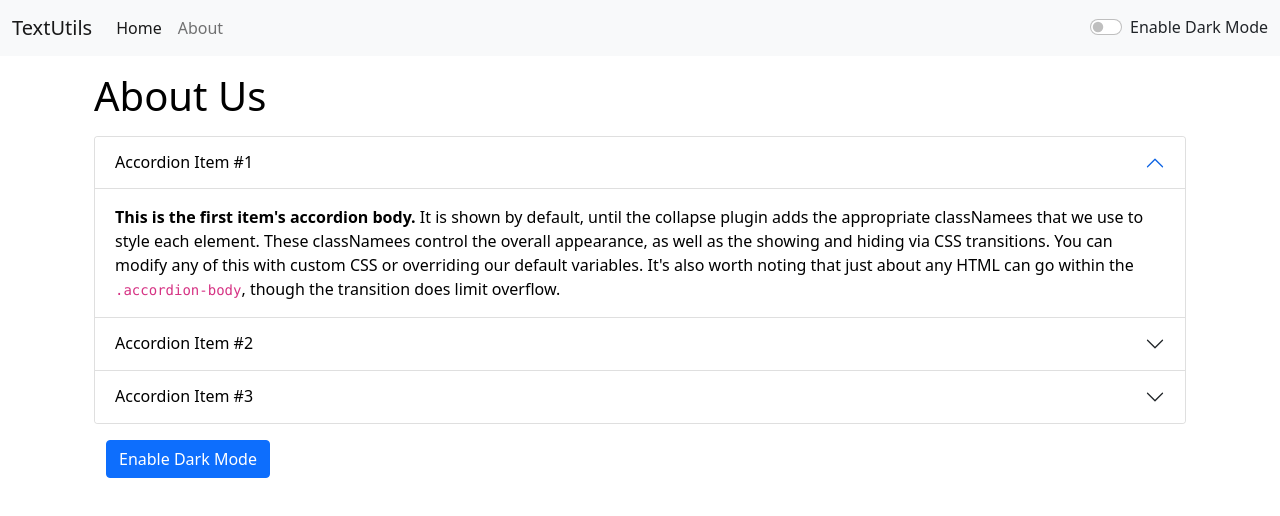
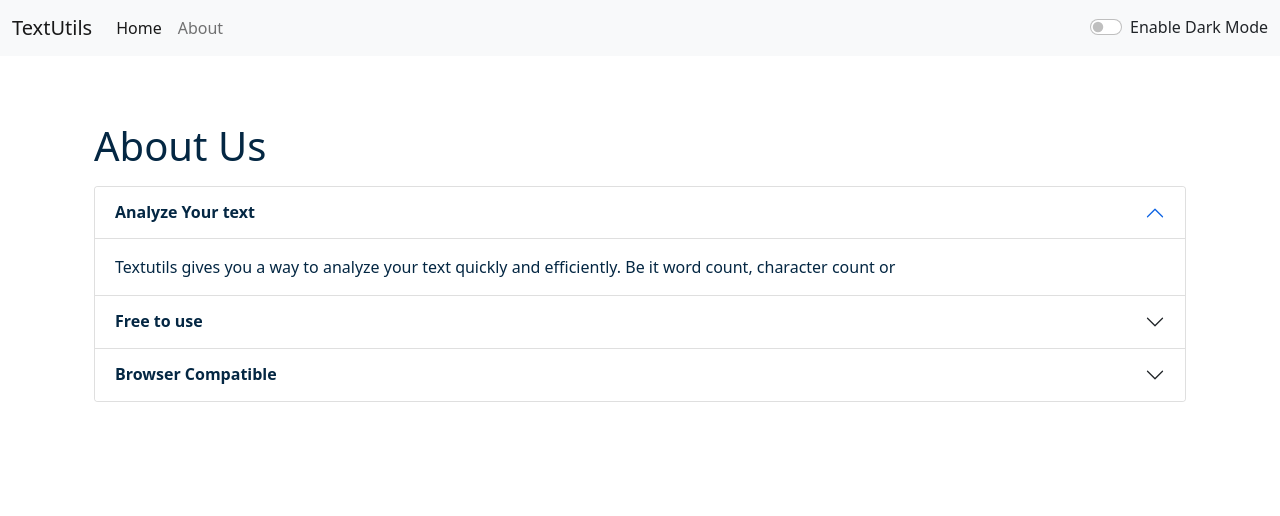
Before and after one commit to vivekdobariya/Textutils-React, a React (Create React App) app: page /about in a window 1280 px wide. Shown: the top 516 px of the page. Built offline with nearby package versions, Linux system fonts and the light colour scheme.

Commit message:
all chages

```diff
--- a/public/index.html
+++ b/public/index.html
@@ -1,26 +1,35 @@
 <!DOCTYPE html>
 <html lang="en">
-
   <head>
     <meta charset="utf-8" />
     <link rel="icon" href="%PUBLIC_URL%/favicon.ico" />
     <meta name="viewport" content="width=device-width, initial-scale=1" />
     <meta name="theme-color" content="#000000" />
-  <meta name="description"
-    content="TextUtils is a utility which can be used to manipulates your text in the way you want." />
+    <meta
+      name="description"
+      content="TextUtils is a word counter and a character counting utility which can be used to manipulate your text in the way you want. You can remove extra spaces, copy the manipulated text as well as convert your text from Uppercase to lowercase and lowercase to Uppercase"
+    />
     <link rel="apple-touch-icon" href="%PUBLIC_URL%/favicon-16x16.png" />
     <link rel="manifest" href="%PUBLIC_URL%/manifest.json" />
-  <link href="https://cdn.jsdelivr.net/npm/bootstrap@5.1.3/dist/css/bootstrap.min.css" rel="stylesheet"
-    integrity="sha384-1BmE4kWBq78iYhFldvKuhfTAU6auU8tT94WrHftjDbrCEXSU1oBoqyl2QvZ6jIW3" crossorigin="anonymous" />
-  <title>TextUtils - Home</title>
+    <link
+      href="https://cdn.jsdelivr.net/npm/bootstrap@5.1.3/dist/css/bootstrap.min.css"
+      rel="stylesheet"
+      integrity="sha384-1BmE4kWBq78iYhFldvKuhfTAU6auU8tT94WrHftjDbrCEXSU1oBoqyl2QvZ6jIW3"
+      crossorigin="anonymous"
+    />
+    <title>
+      TextUtils - Word counter | character counter | lowercase to uppercase |
+      uppercase to lowercase
+    </title>
   </head>
 
   <body>
     <noscript>You need to enable JavaScript to run this app.</noscript>
     <div id="root"></div>
-  <script src="https://cdn.jsdelivr.net/npm/bootstrap@5.1.3/dist/js/bootstrap.bundle.min.js"
+    <script
+      src="https://cdn.jsdelivr.net/npm/bootstrap@5.1.3/dist/js/bootstrap.bundle.min.js"
       integrity="sha384-ka7Sk0Gln4gmtz2MlQnikT1wXgYsOg+OMhuP+IlRH9sENBO0LRn5q+8nbTov4+1p"
-    crossorigin="anonymous"></script>
+      crossorigin="anonymous"
+    ></script>
   </body>
-
 </html>
--- a/src/App.js
+++ b/src/App.js
@@ -30,7 +30,7 @@ function App() {
       setmode("dark")
       document.body.style.backgroundColor = "#042743";
       showAlert("Dark mode has been enabled", "success");
-      document.title = "TextUtils - Dark Mode";
+      // document.title = "TextUtils - Dark Mode";
       // setInterval(()=>{
       //   document.title = "TextUtils - Amazing"
       // }, 2000);
@@ -44,7 +44,7 @@ function App() {
       setmode("light")
       document.body.style.backgroundColor = "white";
       showAlert("Light mode has been enabled", "success");
-      document.title = "TextUtils - Light Mode"
+      // document.title = "TextUtils - Light Mode"
 
     }
   }
@@ -57,13 +57,13 @@ function App() {
         <Alert alert={alert} />
         <div className="container my-3">
           <Routes>
-             {/* /users --->Component -1
+            {/* /users --->Component -1
                  /users/home  --->Component -2 */}
             <Route exact path="/about"
-              element={<About />}>
+              element={<About mode={mode} />}>
             </Route>
             <Route exact path="/"
-              element={<TextForm showAlert={showAlert} heading="Enter the Text to Analyze below" mode={mode} />}>
+              element={<TextForm showAlert={showAlert} heading="Try TextUtils - word counter, character counter, remove extra spaces" mode={mode} />}>
             </Route>
           </Routes>
         </div>
--- a/src/components/About.js
+++ b/src/components/About.js
@@ -1,76 +1,58 @@
-import React, { useState } from 'react'
+import React from 'react'
 
-export default function About() {
+export default function About(props) {
 
-    const [myStyle, setMyStyle] = useState({
-        color: "black",
-        backgroundColor: "white"
-    })
+    // const [myStyle, setMyStyle] = useState({
+    //     color: "black",
+    //     backgroundColor: "white"
+    // })
 
-    const [btnText, setBtnText] = useState("Enable Dark Mode")
-
-    const toggleStyle = () => {
-        if (myStyle.color === "black") {
-            setMyStyle({
-                color: "white",
-                backgroundColor: "black",
-                border: "1px solid white"
-            })
-            setBtnText("Enable Light Mode")
-        }
-        else {
-            setMyStyle({
-                color: "black",
-                backgroundColor: "white"
-            })
-            setBtnText("Enable Dark Mode")
-        }
+    let myStyle = {
+        color: props.mode === 'dark' ? 'white' : '#042743',
+        backgroundColor: props.mode === 'dark' ? 'rgb(36 74 104)' : 'white',
     }
 
     return (
-        <div className="container" style={myStyle}>
-            <h1 className="my-3">About Us</h1>
+        <div className="container">
+            <h1 className="my-3" style={{ color: props.mode === 'dark' ? 'white' : '#042743' }} >About Us</h1>
             <div className="accordion" id="accordionExample">
                 <div className="accordion-item">
                     <h2 className="accordion-header" id="headingOne">
                         <button className="accordion-button" type="button" style={myStyle} data-bs-toggle="collapse" data-bs-target="#collapseOne" aria-expanded="true" aria-controls="collapseOne">
-                            Accordion Item #1
+                            <strong>Analyze Your text </strong>
                         </button>
                     </h2>
                     <div id="collapseOne" className="accordion-collapse collapse show" aria-labelledby="headingOne" data-bs-parent="#accordionExample">
                         <div className="accordion-body" style={myStyle}>
-                            <strong>This is the first item's accordion body.</strong> It is shown by default, until the collapse plugin adds the appropriate classNamees that we use to style each element. These classNamees control the overall appearance, as well as the showing and hiding via CSS transitions. You can modify any of this with custom CSS or overriding our default variables. It's also worth noting that just about any HTML can go within the <code>.accordion-body</code>, though the transition does limit overflow.
+                            Textutils gives you a way to analyze your text quickly and efficiently. Be it word count, character count or
                         </div>
                     </div>
                 </div>
                 <div className="accordion-item">
                     <h2 className="accordion-header" id="headingTwo">
                         <button className="accordion-button collapsed" type="button" style={myStyle} data-bs-toggle="collapse" data-bs-target="#collapseTwo" aria-expanded="false" aria-controls="collapseTwo">
-                            Accordion Item #2
+                            <strong>Free to use </strong>
                         </button>
                     </h2>
                     <div id="collapseTwo" className="accordion-collapse collapse" aria-labelledby="headingTwo" data-bs-parent="#accordionExample">
                         <div className="accordion-body" style={myStyle}>
-                            <strong>This is the second item's accordion body.</strong> It is hidden by default, until the collapse plugin adds the appropriate classNamees that we use to style each element. These classNamees control the overall appearance, as well as the showing and hiding via CSS transitions. You can modify any of this with custom CSS or overriding our default variables. It's also worth noting that just about any HTML can go within the <code>.accordion-body</code>, though the transition does limit overflow.
+                            TextUtils is a free character counter tool that provides instant character count & word count statistics for a given text. TextUtils reports the number of words and characters. Thus it is suitable for writing text with word/ character limit
                         </div>
                     </div>
                 </div>
                 <div className="accordion-item">
                     <h2 className="accordion-header" id="headingThree">
                         <button className="accordion-button collapsed" type="button" style={myStyle} data-bs-toggle="collapse" data-bs-target="#collapseThree" aria-expanded="false" aria-controls="collapseThree">
-                            Accordion Item #3
+                            <strong>Browser Compatible </strong>
                         </button>
                     </h2>
                     <div id="collapseThree" className="accordion-collapse collapse" aria-labelledby="headingThree" data-bs-parent="#accordionExample">
                         <div className="accordion-body" style={myStyle}>
-                            <strong>This is the third item's accordion body.</strong> It is hidden by default, until the collapse plugin adds the appropriate classNamees that we use to style each element. These classNamees control the overall appearance, as well as the showing and hiding via CSS transitions. You can modify any of this with custom CSS or overriding our default variables. It's also worth noting that just about any HTML can go within the <code>.accordion-body</code>, though the transition does limit overflow.
+                            This word counter software works in any web browsers such as Chrome, Firefox, Internet Explorer, Safari, Opera. It suits to count characters in facebook, blog, books, excel document, pdf document, essays, etc.
                         </div>
                     </div>
                 </div>
             </div>
-            <div className="container my-3">
-                <button onClick={toggleStyle} type="button" className="btn btn-primary">{btnText}</button>
-            </div>
         </div>
     )
 }
--- a/src/components/Alert.js
+++ b/src/components/Alert.js
@@ -6,8 +6,10 @@ function Alert(props) {
         return lower.charAt(0).toUpperCase() + lower.slice(1);
     }
     return (
-        props.alert && <div className={`alert alert-${props.alert.type} alert-dismissible fade show`} role="alert">
-            <strong>{capitalize(props.alert.type)}</strong> : {props.alert.msg}
+        <div style={{ height: "50px" }}>
+            {props.alert && <div className={`alert alert-${props.alert.type} alert-dismissible fade show`} role="alert">
+                <strong>{capitalize(props.alert.type)}</strong> : {props.alert.msg}
+            </div>}
         </div>
     )
 }
--- a/src/components/Navbar.js
+++ b/src/components/Navbar.js
@@ -64,4 +64,4 @@ Navbar.propTypes = {
 Navbar.defaultProps = {
     title: 'Set title here',
     aboutText: 'About'
-  };
+};
```
Also changed, not shown: src/components/TextForm.js (+10 -10 lines). Lines whose indentation alone changed are shown as unchanged.
